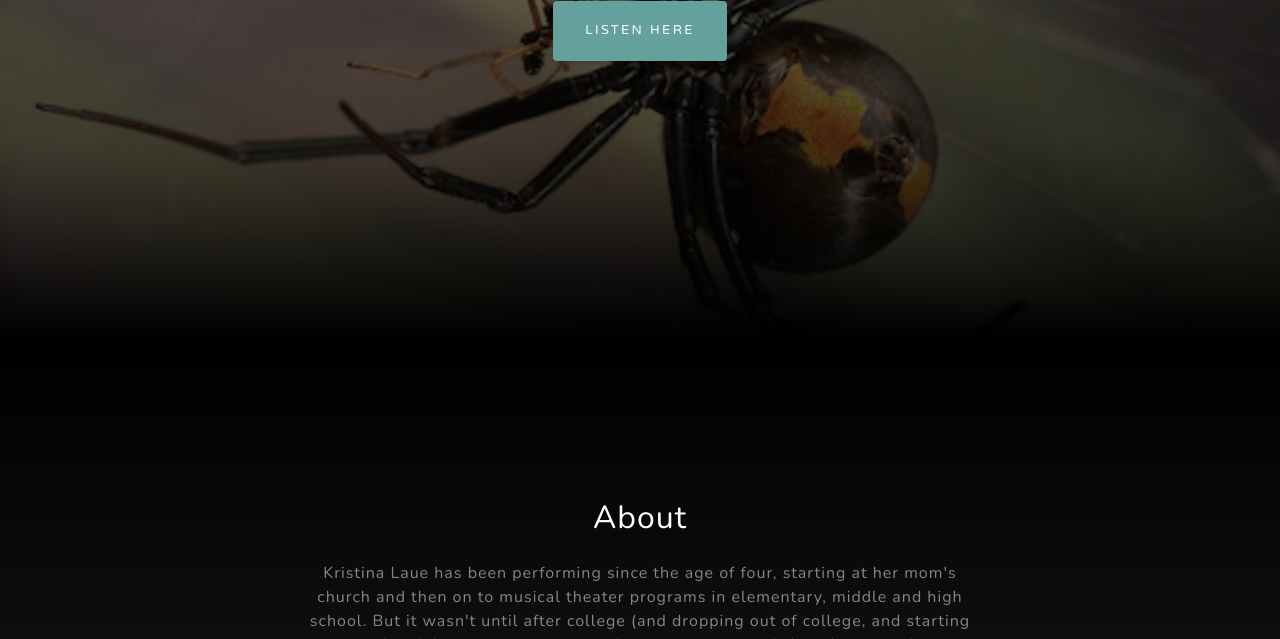
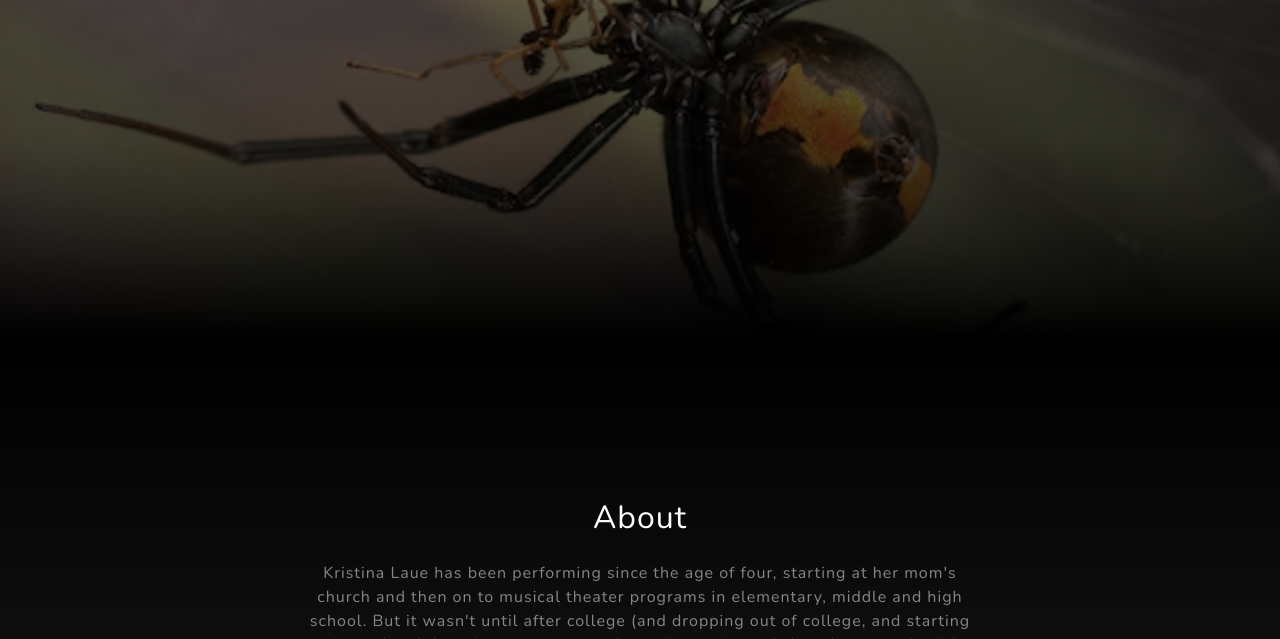
Before and after one commit to klaue1/bwd, a plain HTML site: page index.html in a window 1280 px wide. Shown: the part 461-1100 px from the top of the page. Drawn offline with nearby package versions, Linux system fonts and the light colour scheme.

Commit message:
making sure links work

```diff
--- a/index.html
+++ b/index.html
@@ -40,7 +40,7 @@
                     <div class="text-center">
                         <h1 class="mx-auto my-0 text-uppercase">bwd</h1>
                         <h2 class="text-white-50 mx-auto mt-2 mb-5">The Black Widow's Daughter</h2>
-                        <a class="btn btn-primary" href="#about">Listen Here</a>
+<!--                         <a class="btn btn-primary" href="https://www.youtube.com/watch?v=pmXThYSH7uQ">Listen Here</a> -->
                     </div>
                 </div>
             </div>
```
